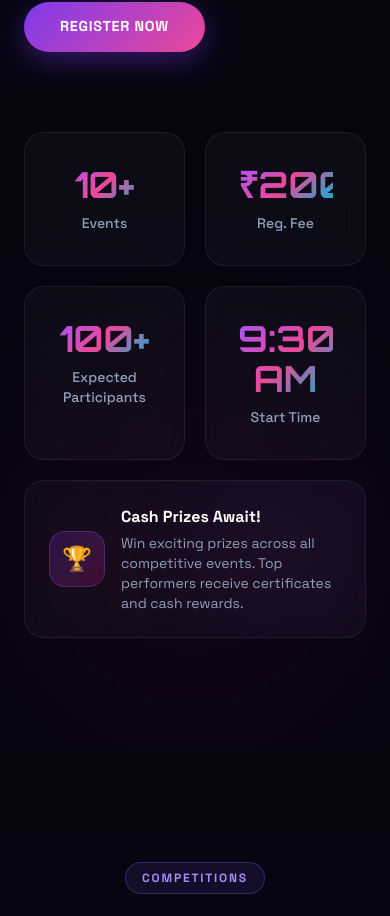
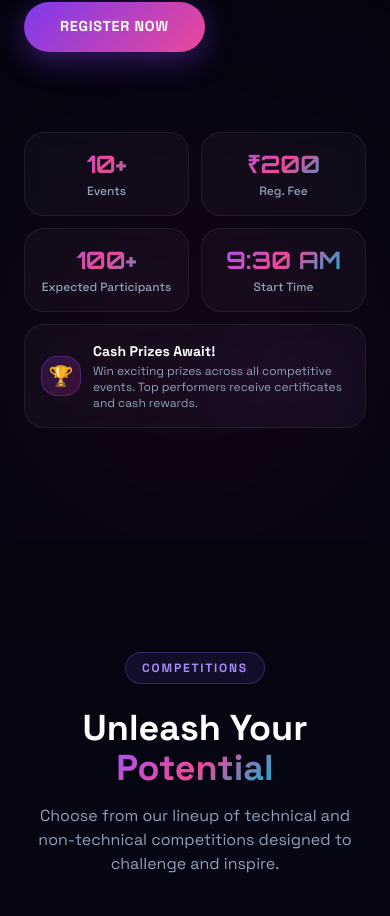
Before and after one commit to mohamed-mydeen/techfirm2k26, a React (Vite) app: page / in a window 390 px wide. Shown: the part 2136-3052 px from the top of the page. Built offline with nearby package versions, Linux system fonts and the light colour scheme.

Commit message:
Update About.jsx

```diff
--- a/src/components/About.jsx
+++ b/src/components/About.jsx
@@ -40,7 +40,6 @@ const About = () => {
                 className="btn-primary">
                 <span>Register Now</span>
               </button>
-
             </div>
           </motion.div>
 
@@ -49,7 +48,7 @@ const About = () => {
             initial={{ opacity: 0, x: 30 }}
             whileInView={{ opacity: 1, x: 0 }}
             viewport={{ once: true }}
-            className="grid grid-cols-2 gap-5">
+            className="grid grid-cols-2 gap-3 md:gap-5">
             {stats.map(({ value, label }, i) => (
               <motion.div key={label}
                 initial={{ opacity: 0, y: 20 }}
@@ -57,9 +56,9 @@ const About = () => {
                 viewport={{ once: true }}
                 transition={{ delay: i * 0.1 }}
                 whileHover={{ y: -6 }}
-                className="glass-card p-8 text-center group cursor-default gradient-border">
-                <div className="font-display text-4xl font-bold gradient-text mb-2">{value}</div>
-                <div className="text-sm text-slate-400 font-medium">{label}</div>
+                className="glass-card p-4 md:p-8 text-center group cursor-default gradient-border">
+                <div className="font-display text-2xl md:text-4xl font-bold gradient-text mb-1 md:mb-2 leading-tight">{value}</div>
+                <div className="text-xs md:text-sm text-slate-400 font-medium">{label}</div>
               </motion.div>
             ))}
 
@@ -68,15 +67,15 @@ const About = () => {
               whileInView={{ opacity: 1, scale: 1 }}
               initial={{ opacity: 0, scale: 0.9 }}
               viewport={{ once: true }}
-              className="col-span-2 glass-card p-6 relative overflow-hidden">
+              className="col-span-2 glass-card p-4 md:p-6 relative overflow-hidden">
               <div className="absolute top-0 right-0 w-32 h-32 bg-violet-500/10 blur-3xl rounded-full" />
-              <div className="flex items-center gap-4">
-                <div className="w-14 h-14 rounded-2xl bg-gradient-to-br from-violet-600/20 to-pink-600/20 border border-violet-500/30 flex items-center justify-center text-2xl shrink-0">
+              <div className="flex items-center gap-3 md:gap-4">
+                <div className="w-10 h-10 md:w-14 md:h-14 rounded-2xl bg-gradient-to-br from-violet-600/20 to-pink-600/20 border border-violet-500/30 flex items-center justify-center text-xl md:text-2xl shrink-0">
                   🏆
                 </div>
                 <div>
-                  <h3 className="text-white font-bold mb-1">Cash Prizes Await!</h3>
-                  <p className="text-sm text-slate-400">Win exciting prizes across all competitive events. Top performers receive certificates and cash rewards.</p>
+                  <h3 className="text-white font-bold mb-0.5 md:mb-1 text-sm md:text-base">Cash Prizes Await!</h3>
+                  <p className="text-xs md:text-sm text-slate-400">Win exciting prizes across all competitive events. Top performers receive certificates and cash rewards.</p>
                 </div>
               </div>
             </motion.div>
```
